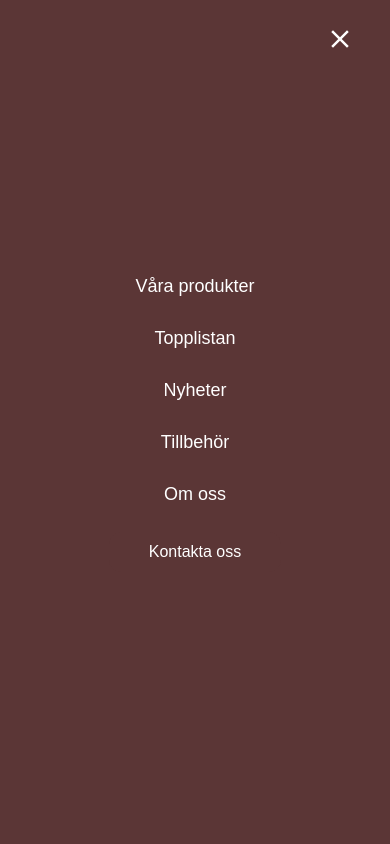
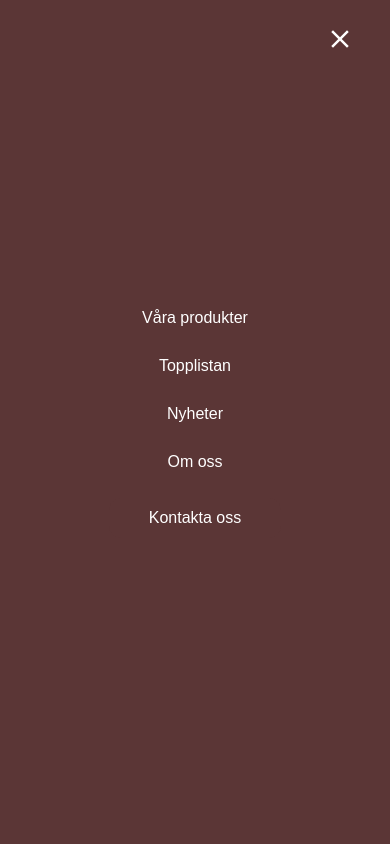
Before and after one commit to Topler97/Examensarbete, a Next.js app: page / in a window 390 px wide. Both pictures are taken after a click on the element 361 px from the left and 35 px from the top of the page. Shown: the top 844 px of the page. Built offline with nearby package versions, Linux system fonts and the light colour scheme.

Commit message:
link all buttons

```diff
--- a/app/components/Button.jsx
+++ b/app/components/Button.jsx
@@ -1,8 +1,18 @@
+'use client';
 
-export const Button = ({ buttonText, onClick, buttonColor }) => {
+export const Button = ({ buttonText, onClick, buttonColor, link }) => {
+
+    const handleClick = () => {
+        if (link) {
+            window.location.href = link;
+        } else {
+            onClick();
+        }
+    };
+
     return (
         <button
-            onClick={onClick}
+            onClick={handleClick}
             style={{
                 backgroundColor: buttonColor
             }}
--- a/app/components/CTAProduct/CTAProduct.jsx
+++ b/app/components/CTAProduct/CTAProduct.jsx
@@ -21,6 +21,7 @@ const CallToActionProductComponent = () => {
           buttonText="Se alla produkter"
           buttonColor="#8B6060"
           className="py-2 px-6"
+          link="/products"
         />
       </div>
     </div>
--- a/app/components/Hero.jsx
+++ b/app/components/Hero.jsx
@@ -75,6 +75,7 @@ export const Hero = () => {
                     <Button
                         buttonText={'Våra produkter'}
                         buttonColor={'#5B3636'}
+                        link="/products"
                     />
                 </div>
             </div>
--- a/app/components/ImageBoxTextBtn.jsx
+++ b/app/components/ImageBoxTextBtn.jsx
@@ -40,7 +40,11 @@ export const ImageBoxTextBtn = () => {
                        Vi är passionerade drinkälskare som strävar efter att ge dig de bästa recepten och inspirationen för alla tillfällen. Från enkla vardagsdrinkar till festliga cocktails - vårt mål är att göra din dryckesupplevelse både rolig och minnesvärd.
                     </p>
                     <div>
-                        <Button buttonText={'Läs mer om oss'} buttonColor={'#5B3636'}/>
+                        <Button
+                            buttonText={'Läs mer om oss'}
+                            buttonColor={'#5B3636'}
+                            link="/about"
+                        />
                     </div>
                 </div>
             </div>
--- a/app/components/calltoaction/Calltoaction.jsx
+++ b/app/components/calltoaction/Calltoaction.jsx
@@ -39,6 +39,7 @@ export default function CallToAction() {
             buttonText="Kontakta oss"
             buttonColor="#5B3636"
             className="py-2 px-6"
+            link="/contact"
           />
         </div>
       </div>
--- a/app/components/navigation/Nav.jsx
+++ b/app/components/navigation/Nav.jsx
@@ -47,6 +47,7 @@ export default function Navbar() {
               buttonText="Kontakta oss"
               buttonColor="#8B6060"
               className="py-2 px-6"
+              link="/contact"
             />
           </div>
         </div>
@@ -69,25 +70,20 @@ export default function Navbar() {
             </div>
 
             <div className="flex flex-col items-center justify-center flex-grow">
-              <ul className="text-lg text-white space-y-6 text-center">
+              <ul className="text-[16px] text-white space-y-6 text-center">
                 <li>
                   <Link href="/products" onClick={() => setIsOpen(false)}>
                     Våra produkter
                   </Link>
                 </li>
                 <li>
-                  <Link href="/ranking" onClick={() => setIsOpen(false)}>
+                  <Link href="/toplist" onClick={() => setIsOpen(false)}>
                     Topplistan
                   </Link>
                 </li>
                 <li>
                   <Link href="/news" onClick={() => setIsOpen(false)}>
                     Nyheter
-                  </Link>
-                </li>
-                <li>
-                  <Link href="/extra" onClick={() => setIsOpen(false)}>
-                    Tillbehör
                   </Link>
                 </li>
                 <li>
@@ -100,6 +96,7 @@ export default function Navbar() {
                     buttonText="Kontakta oss"
                     buttonColor="#5B3636"
                     className="py-2 px-6 text-lg"
+                    link="/contact"
                   />
                 </li>
               </ul>
```
Also changed, not shown: app/components/contactform/contactform.jsx (+4 -4 lines).
